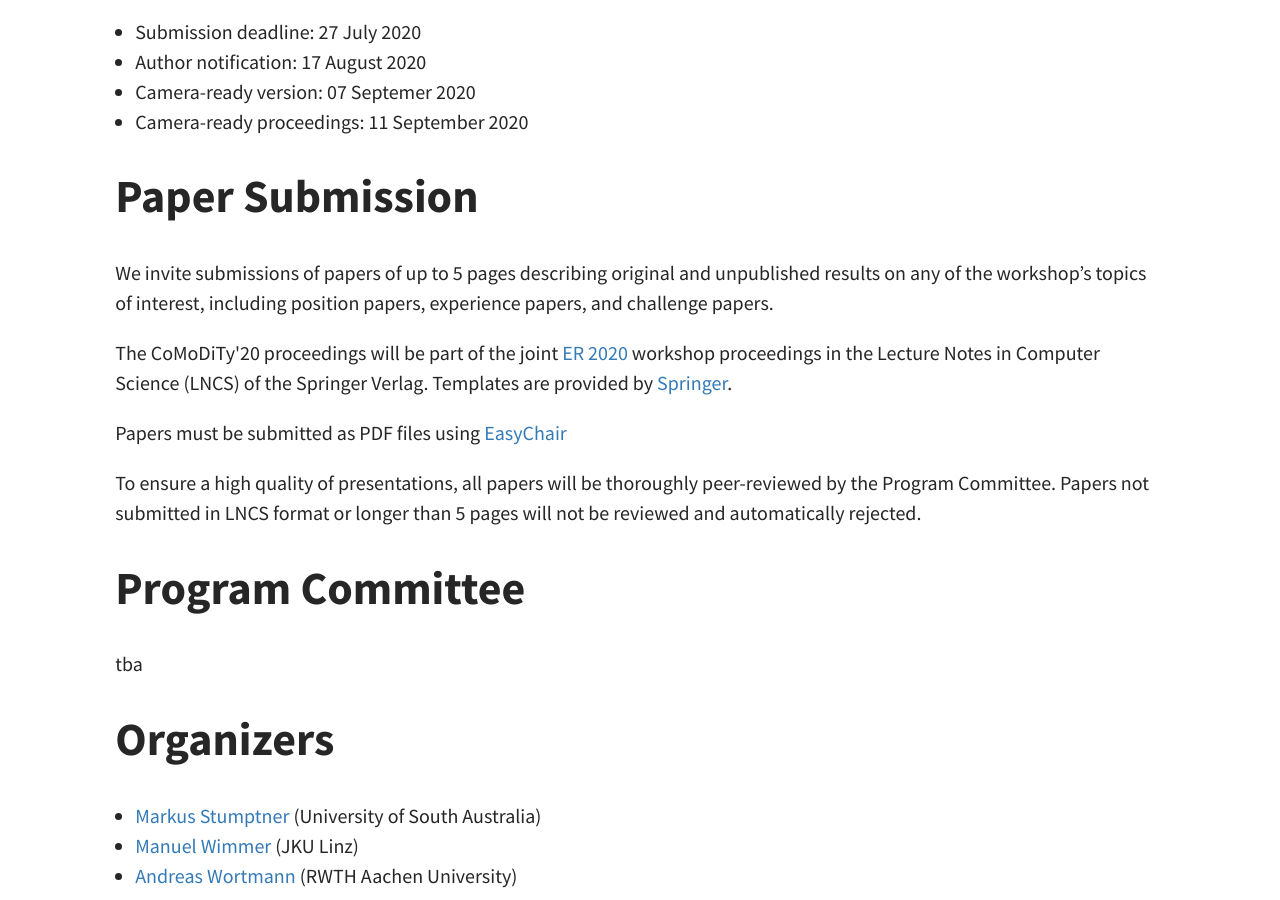
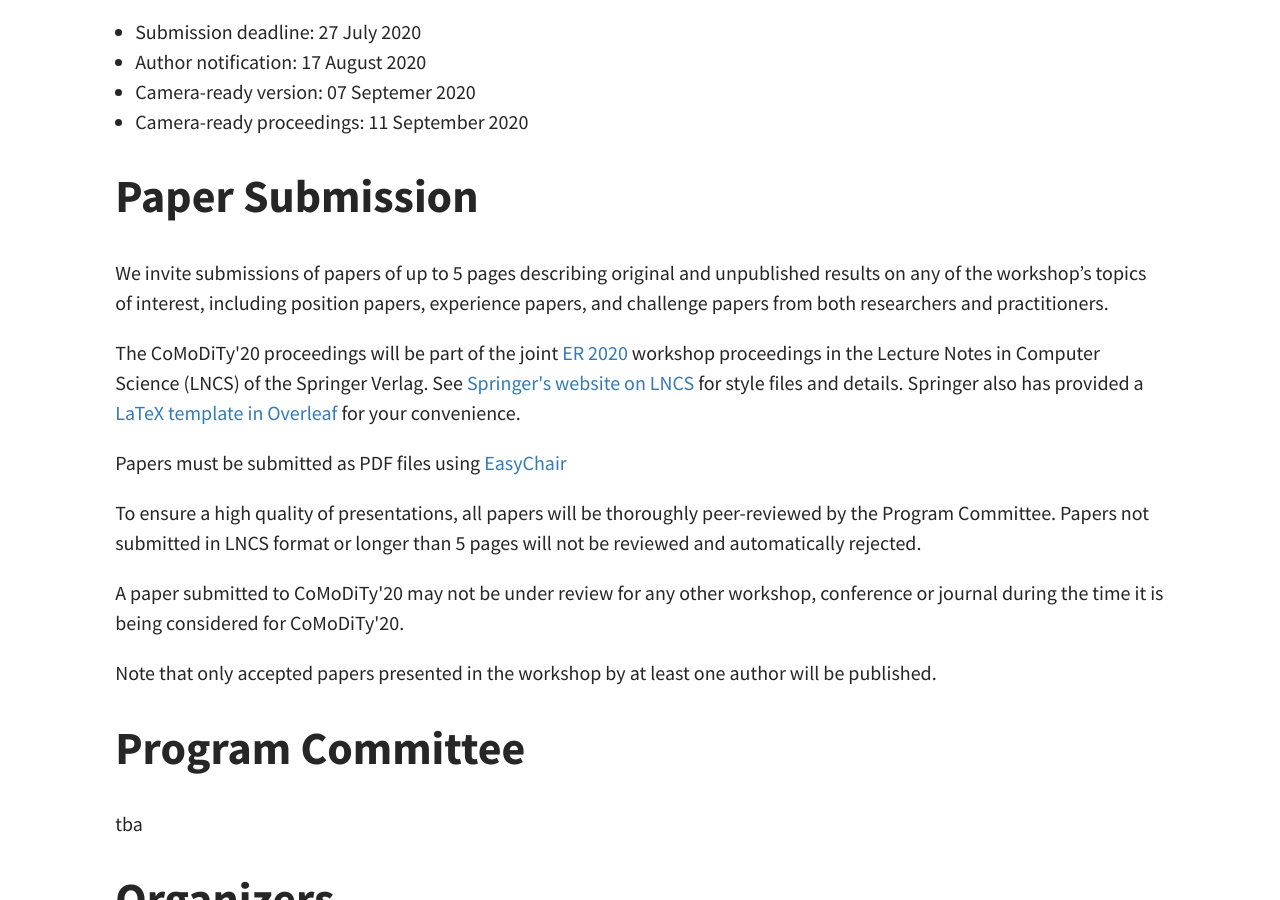
Before and after one commit to comodity/comodity.github.io, a Jekyll site: the page built from index.html, in a window 1280 px wide and 900 px high, scrolled down 1812 px. Built offline with Jekyll 4.4.1, drawn with Linux system fonts in a browser that asks for light colours; the list of posts is cut into pages by our own code.

Commit message:
Minor update

```diff
--- a/_layouts/home.html
+++ b/_layouts/home.html
@@ -30,7 +30,8 @@ layout: default
 
 <h1 id="mission">Mission</h1>
 
-<p>The workshop on Conceptual Modeling for Digital Twins (CoMoDiTy) aims at
+<p>
+  The workshop on Conceptual Modeling for Digital Twins (CoMoDiTy) aims at
 bringing together researchers and practitioners working on modeling concepts,
 methods, and tools for bringing the vision of digital twins to life. As such,
 it aspires to be a truly interdisciplinary meeting for researchers from
@@ -96,12 +97,13 @@ As such, we devote half of the day for interactive sessions and discussions.
 <h1 id="paper-submission">Paper Submission</h1>
 
 <p>
-We invite submissions of papers of up to 5 pages describing original and unpublished results on any of the workshop’s topics of interest, including position papers, experience papers, and challenge papers.
+  We invite submissions of papers of up to 5 pages describing original and unpublished results on any of the workshop’s topics of interest, including position papers, experience papers, and challenge papers from both researchers and practitioners.
 </p>
 
 <p>
   The CoMoDiTy'20 proceedings will be part of the joint <a href="http://er2020.big.tuwien.ac.at/" target="_blank">ER 2020</a> workshop proceedings in the Lecture Notes in Computer Science (LNCS) of the Springer Verlag.
-  Templates are provided by <a href="http://www.springer.de/comp/lncs/authors.html" target="_blank">Springer</a>.
+  See <a href="http://www.springer.de/comp/lncs/authors.html" target="_blank">Springer's website on LNCS</a> for style files and details.
+  Springer also has provided a <a href="https://www.overleaf.com/latex/templates/springer-lecture-notes-in-computer-science/kzwwpvhwnvfj#.WuA4JS5uZpi">LaTeX template in Overleaf</a> for your convenience.
 </p>
 
 <p>
@@ -112,6 +114,15 @@ We invite submissions of papers of up to 5 pages describing original and unpubli
     To ensure a high quality of presentations, all papers will be thoroughly peer-reviewed by the Program Committee.
     Papers not submitted in LNCS format or longer than 5 pages will not be reviewed and automatically rejected.
 </p>
+
+<p>
+  A paper submitted to CoMoDiTy'20 may not be under review for any other workshop, conference or journal during the time it is being considered for CoMoDiTy'20.
+</p>
+
+<p>
+  Note that only accepted papers presented in the workshop by at least one author will be published.
+</p>
+
 
 
 
```
